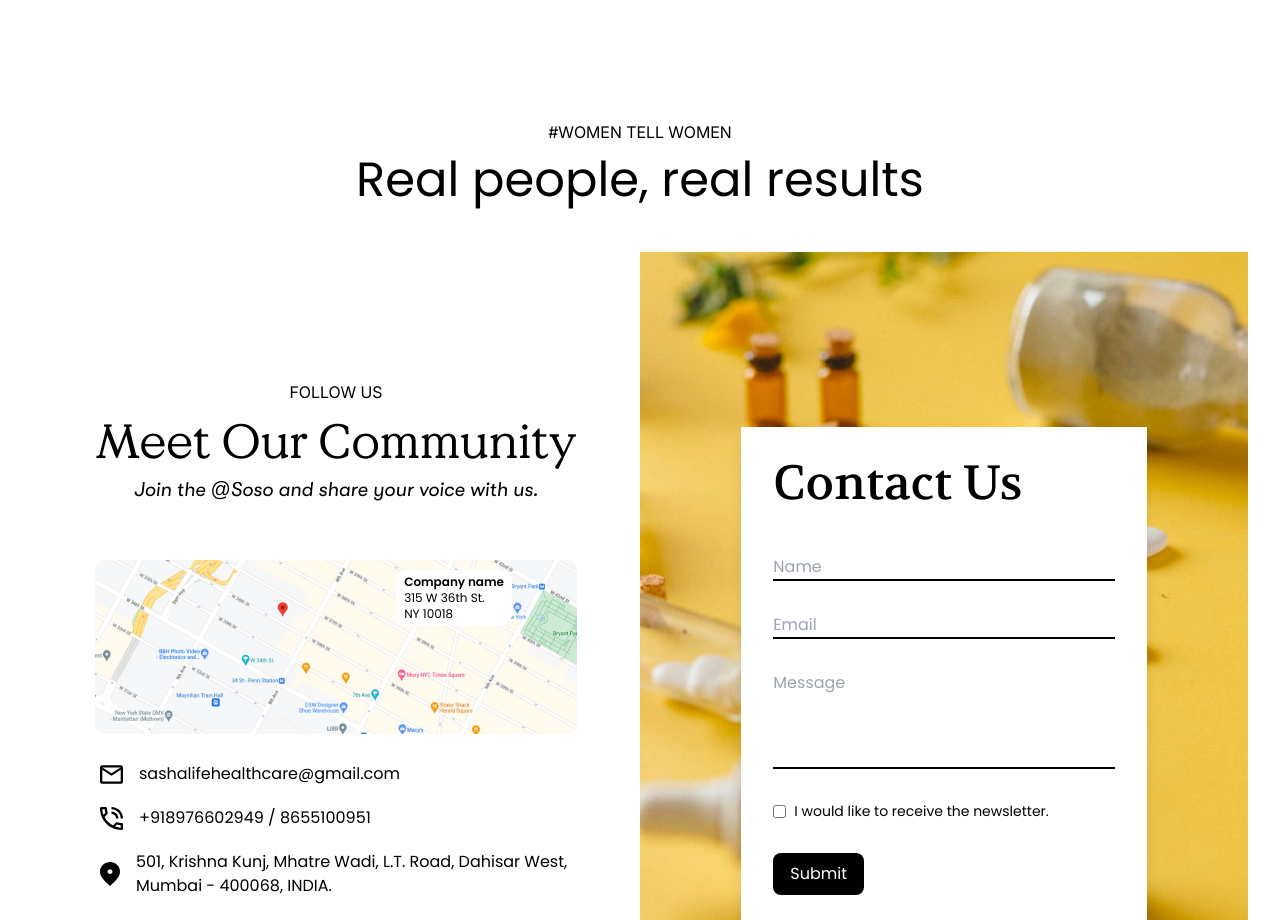
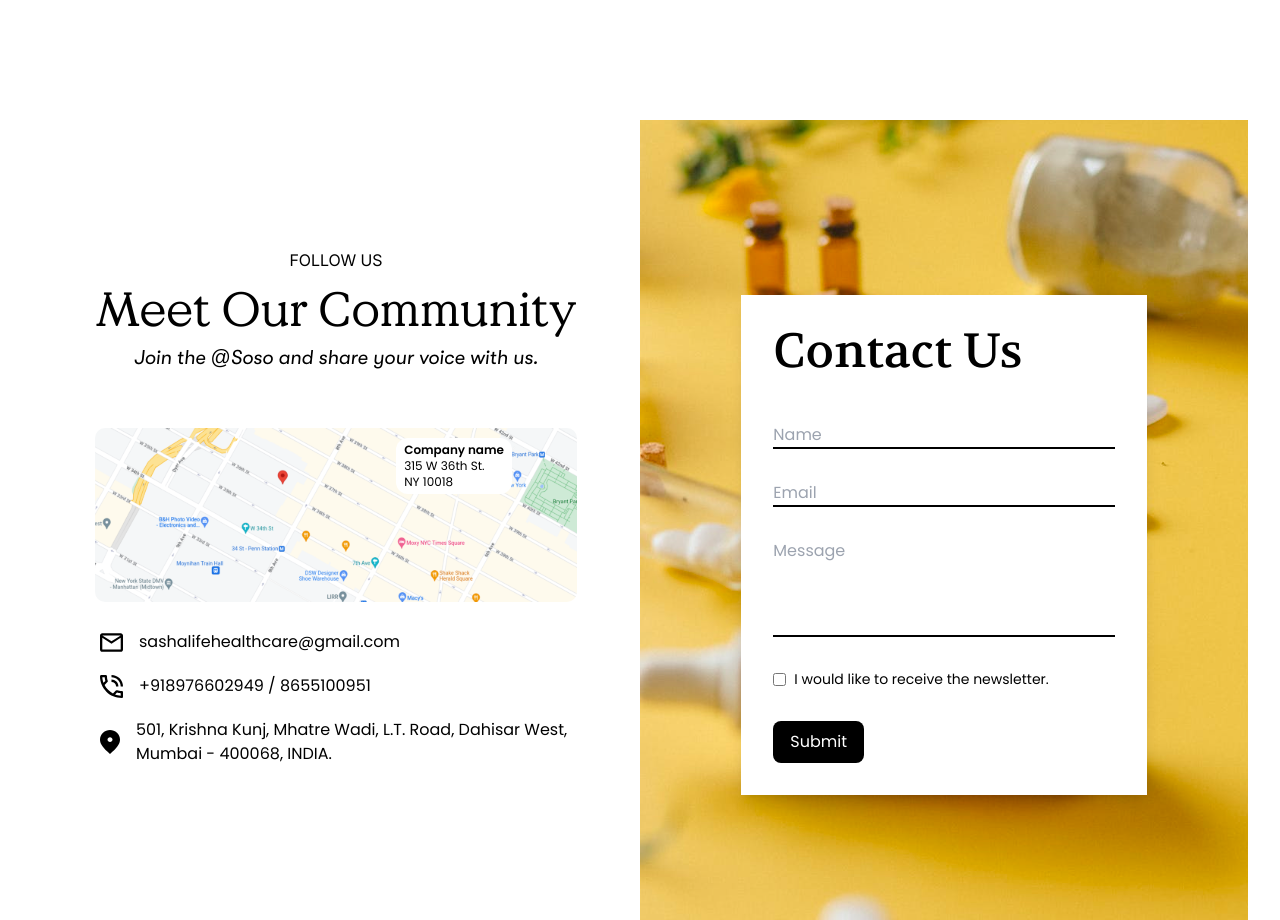
Before and after one commit to shawnyplayz/sasha-healthcare, a Next.js app in the folder client/: page /home in a window 1280 px wide. Shown: the part 3760-4680 px from the top of the page. Built offline with nearby package versions, Linux system fonts and the light colour scheme.

Commit message:
Removed Testimonals Temporarily

```diff
--- a/client/src/app/home/page.jsx
+++ b/client/src/app/home/page.jsx
@@ -22,7 +22,7 @@ const Home = () => {
       <DiscoverSection />
       <InfoSection />
       <ProductFeatureSection />
-      <TestimonialsSection />
+      {/* <TestimonialsSection /> */}
       <ContactUsSection />
       <PromoCard
         bgColor="#ECF494"
```
